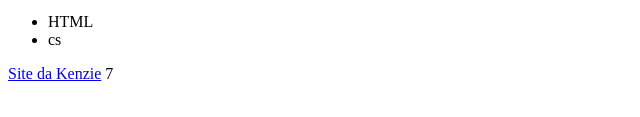
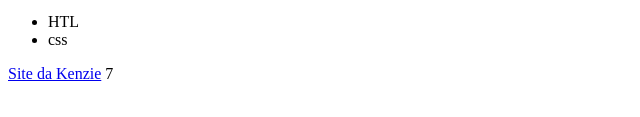
Before and after one commit to LucasR29/Kenzie_VScode, a plain HTML site: page Demos/Aula_HTML/index.html in a window 1280 px wide. Shown: the part 339-456 px from the top of the page, 0-640 px from the left. Drawn offline with Linux system fonts and the light colour scheme.

Commit message:
alteraçãooo

```diff
--- a/Demos/Aula_HTML/index.html
+++ b/Demos/Aula_HTML/index.html
@@ -24,8 +24,8 @@
         </ol>
 
         <ul>
-            <li>HTML</li>
-            <li>cs</li>
+            <li>HTL</li>
+            <li>css</li>
         </ul>
 
         <a href="https:kenzie.com.br" target="_blank">Site da Kenzie</a>
```
